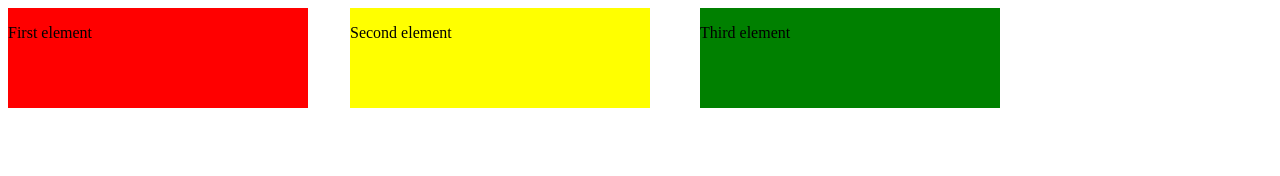
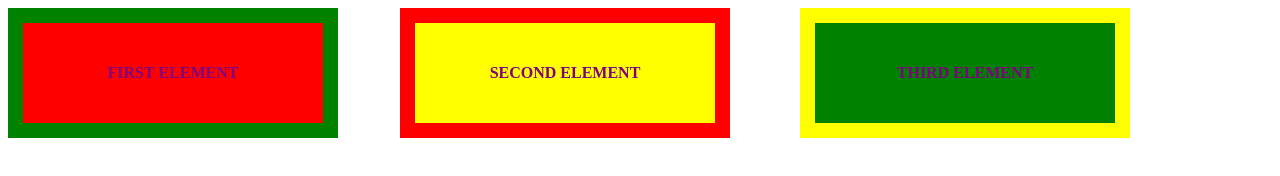
Before and after one commit to Abdulmalik740/lapio-website, a plain HTML site: page position.html in a window 1280 px wide. Drawn offline with Linux system fonts and the light colour scheme.

Commit message:
Part 3, add tenth exercise

```diff
--- a/position.html
+++ b/position.html
@@ -10,13 +10,13 @@
 <body>
   <!--Do the exercises here-->
   <div class="First-box-container">
-  <p>First element</p>
+  <p><strong>FIRST ELEMENT</strong></p>
 </div>
 <div class="Second-box-container">
-  <p>Second element</p>
+  <p><strong>SECOND ELEMENT</strong></p>
 </div>
 <div class="Third-box-container">
-  <p>Third element</p>
+  <p><strong>THIRD ELEMENT</strong></p>
 </div>
 
 
--- a/style2.css
+++ b/style2.css
@@ -8,6 +8,17 @@ body {
   height: 100px;
   background-color: red;
   position: absolute;
+  border-style: solid;
+  border-width: 15px;
+  border-color: green;
+  color: purple;
+  text-transform: capitalize;
+  text-align: center;
+  margin: auto;
+  display: flex;
+  justify-content: center; /* Horizontally center */
+  align-items: center;
+
 
 }
 .Second-box-container {
@@ -15,7 +26,17 @@ body {
   height: 100px;
   background-color: yellow;
   position: absolute;
-  left: 350px;
+  left: 400px;
+  border-style: solid;
+  border-width: 15px;
+  border-color: red;
+  color: purple;
+  text-transform: capitalize;
+  text-align: center;
+  margin: auto;
+  display: flex;
+  justify-content: center; /* Horizontally center */
+  align-items: center;
 
 
 }
@@ -24,8 +45,17 @@ body {
   height: 100px;
   background-color: green;
   position: absolute;
-  left: 700px;
-
+  left: 800px;
+  border-style: solid;
+  border-width: 15px;
+  border-color: yellow;
+  color: purple;
+  text-transform: capitalize;
+  text-align: center;
+  margin: auto;
+  display: flex;
+  justify-content: center; /* Horizontally center */
+  align-items: center;
 
 }
 
```
